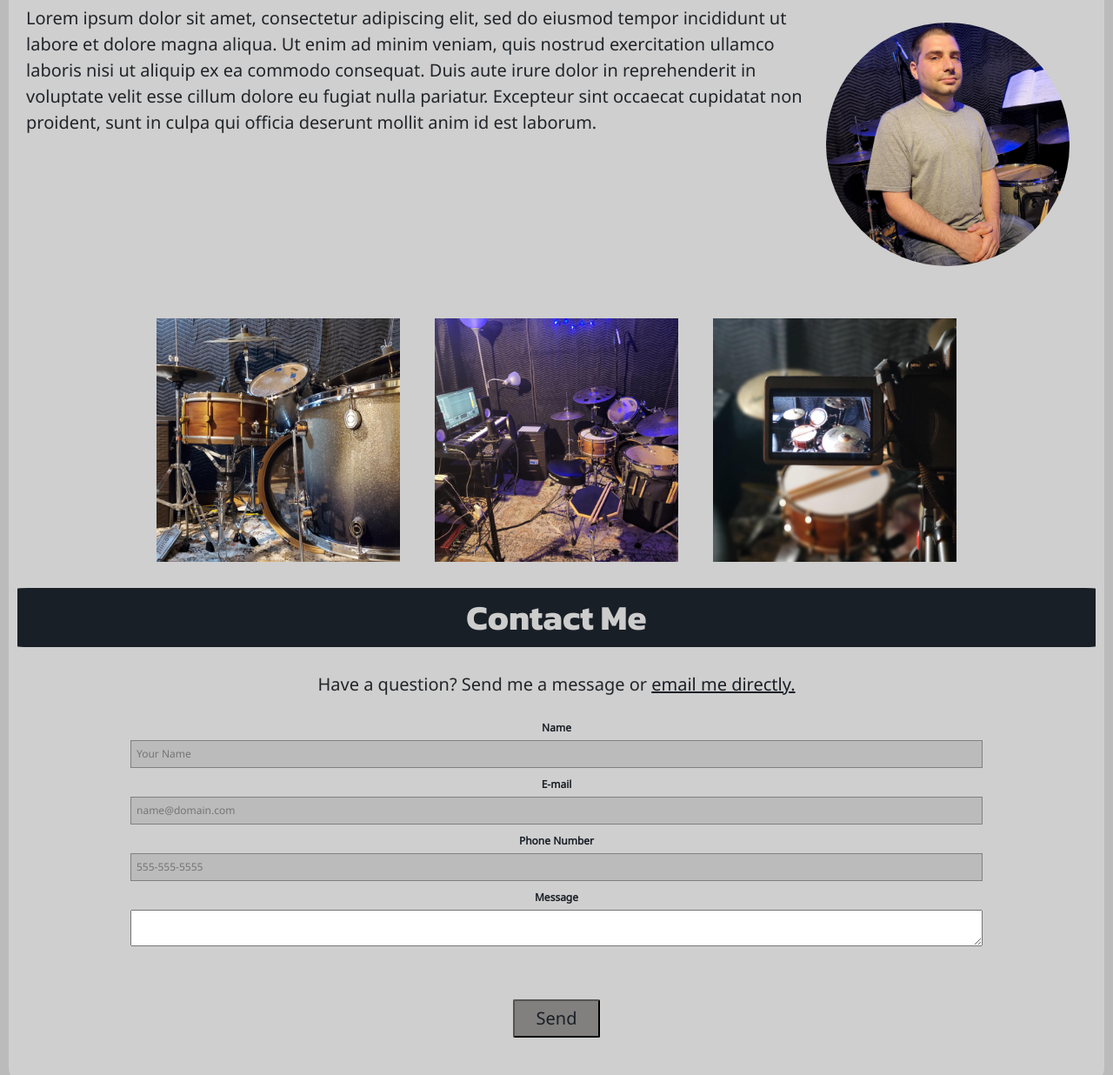
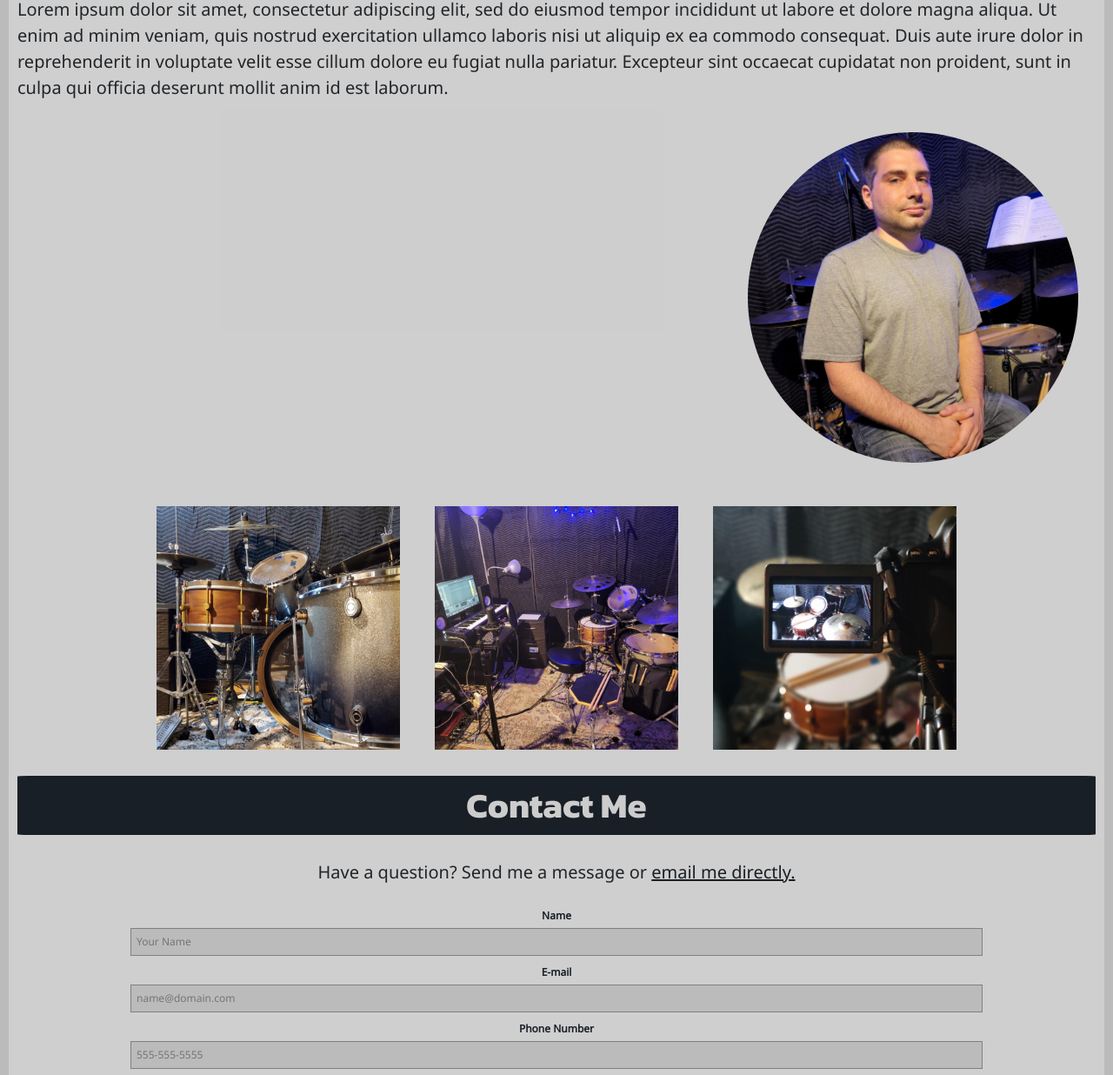
Before and after one commit to sarahschuller/jeff-website, a website: page index.html in a window 1280 px wide. Shown: the part 382-1618 px from the top of the page at 87% size. Drawn offline with nearby package versions, Linux system fonts and the light colour scheme.

Commit message:
add box-shadow transition to button

```diff
--- a/style.css
+++ b/style.css
@@ -57,13 +57,16 @@ button {
   color: var(--dark);
   padding: 5px;
   width: 100px;
-  border-radius: 3%;
+  border-radius: 5%;
+  box-shadow: inset 0 40px var(--main);
+  transition: .5s;
 }
 
 button:hover {
   background-color: var(--dark);
   color: var(--light);
   transition: .5s;
+  box-shadow: inset 0 0 var(--main);
 }
 
 .page-header {
@@ -131,17 +134,13 @@ button:hover {
   display: flex;
   flex-direction: column;
 }
+
 .about-img {
     margin: 10px;
     padding: 10px;
-    max-width: 300px;
+    max-width: 400px;
     border-radius: 50%;
-}
-
-.about-img-wrapper {
-  display: flex;
-  justify-content: center;
-  margin: 10px;
+    float: right;
 }
 
 .about h1 {
@@ -238,7 +237,7 @@ footer img {
 .footer-link:hover {
   background-color: var(--main);
   transform: rotate(1turn);
-  transition: 1.3s;
+  transition: 1.7s;
   margin: 0;
   padding: 0;
 }
```
